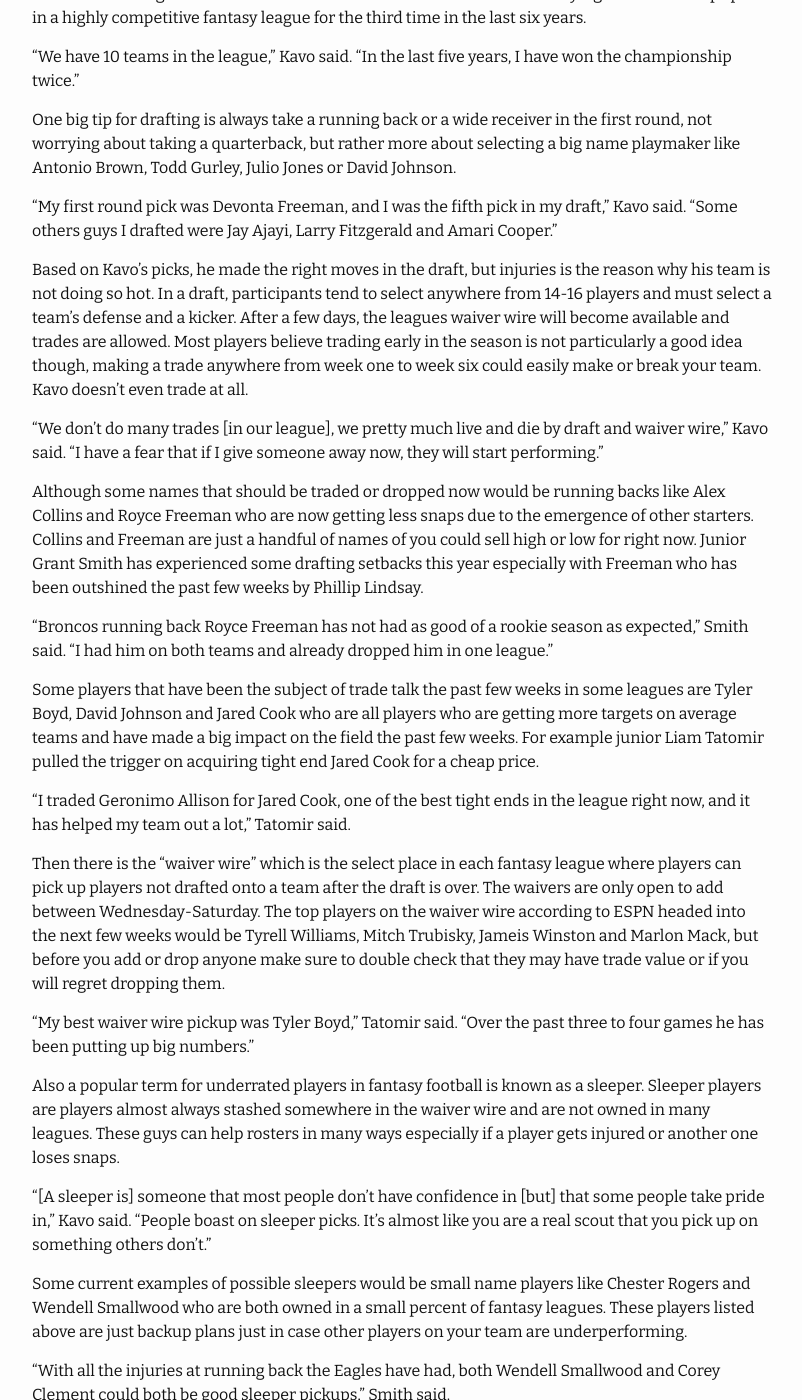
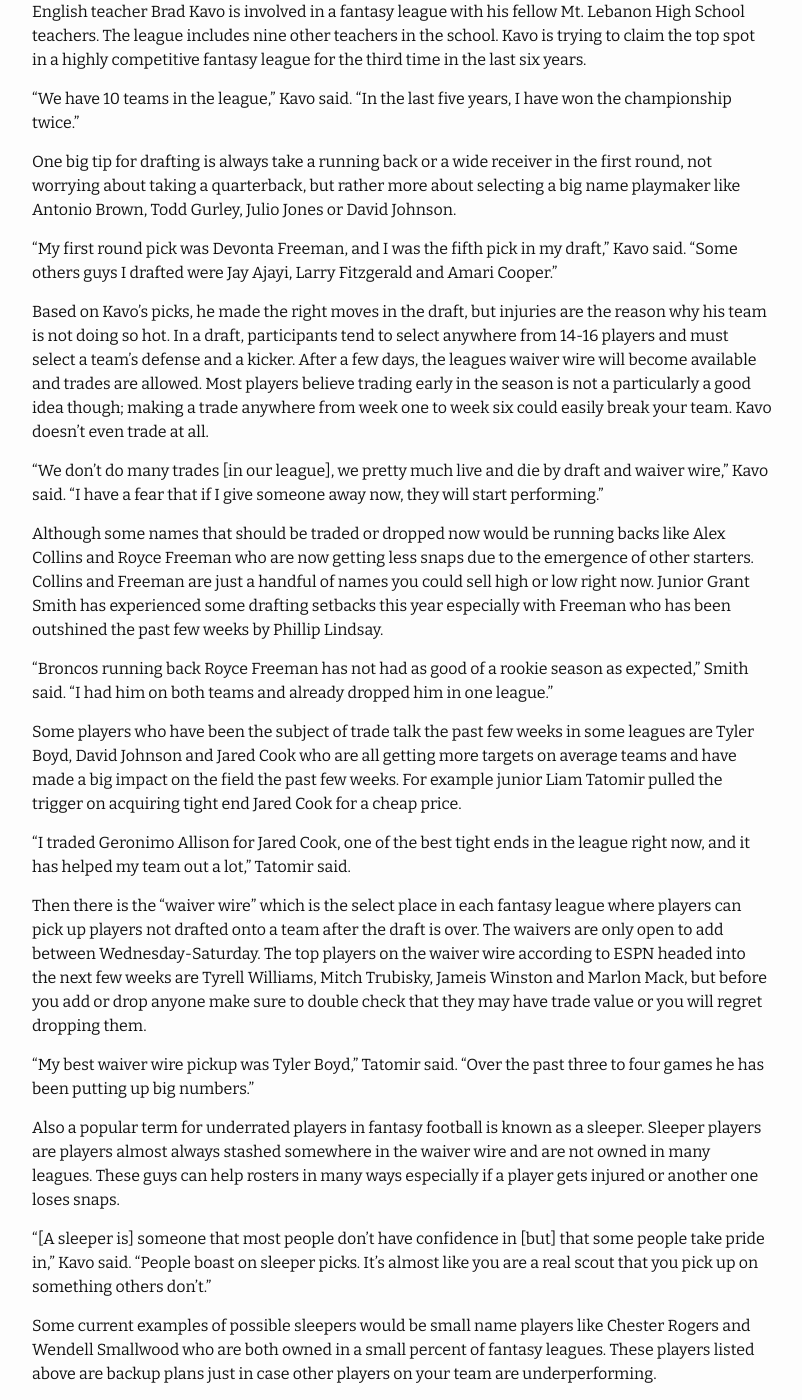
Before and after one commit to joshfeldstein/joshfeldstein.github.io, a Jekyll site: the page built from _posts/2018-10-22-fantasy-football.markdown, in a window 1280 px wide and 1400 px high, scrolled down 599 px. Shown: the whole window, without its empty margins (238-1040 px from the left). Built offline with Jekyll 4.4.1, drawn with Linux system fonts in a browser that asks for light colours; some of the changed text lies outside the part shown.

Commit message:
Update 2018-10-22-fantasy-football.markdown

```diff
--- a/_posts/2018-10-22-fantasy-football.markdown
+++ b/_posts/2018-10-22-fantasy-football.markdown
@@ -22,19 +22,19 @@ One big tip for drafting is always take a running back or a wide receiver in the
 
 “My first round pick was Devonta Freeman, and I was the fifth pick in my draft,” Kavo said. “Some others guys I drafted were Jay Ajayi, Larry Fitzgerald and Amari Cooper.”
 
-Based on Kavo’s picks, he made the right moves in the draft, but injuries is the reason why his team is not doing so hot. In a draft, participants tend to select anywhere from 14-16 players and must select a team’s defense and a kicker. After a few days, the leagues waiver wire will become available and trades are allowed. Most players believe trading early in the season is not particularly a good idea though, making a trade anywhere from week one to week six could easily make or break your team. Kavo doesn’t even trade at all.
+Based on Kavo’s picks, he made the right moves in the draft, but injuries are the reason why his team is not doing so hot. In a draft, participants tend to select anywhere from 14-16 players and must select a team’s defense and a kicker. After a few days, the leagues waiver wire will become available and trades are allowed. Most players believe trading early in the season is not a particularly a good idea though; making a trade anywhere from week one to week six could easily break your team. Kavo doesn’t even trade at all.
 
 “We don’t do many trades [in our league], we pretty much live and die by draft and waiver wire,” Kavo said. “I have a fear that if I give someone away now, they will start performing.”
 
-Although some names that should be traded or dropped now would be running backs like Alex Collins and Royce Freeman who are now getting less snaps due to the emergence of other starters. Collins and Freeman are just a handful of names of you could sell high or low for right now. Junior Grant Smith has experienced some drafting setbacks this year especially with Freeman who has been outshined the past few weeks by Phillip Lindsay.
+Although some names that should be traded or dropped now would be running backs like Alex Collins and Royce Freeman who are now getting less snaps due to the emergence of other starters. Collins and Freeman are just a handful of names you could sell high or low right now. Junior Grant Smith has experienced some drafting setbacks this year especially with Freeman who has been outshined the past few weeks by Phillip Lindsay.
 
 “Broncos running back Royce Freeman has not had as good of a rookie season as expected,” Smith said. “I had him on both teams and already dropped him in one league.”
 
-Some players that have been the subject of trade talk the past few weeks in some leagues are Tyler Boyd, David Johnson and Jared Cook who are all players who are getting more targets on average teams and have made a big impact on the field the past few weeks. For example junior Liam Tatomir pulled the trigger on acquiring tight end Jared Cook for a cheap price.
+Some players who have been the subject of trade talk the past few weeks in some leagues are Tyler Boyd, David Johnson and Jared Cook who are all getting more targets on average teams and have made a big impact on the field the past few weeks. For example junior Liam Tatomir pulled the trigger on acquiring tight end Jared Cook for a cheap price.
 
 “I traded Geronimo Allison for Jared Cook, one of the best tight ends in the league right now, and it has helped my team out a lot,” Tatomir said.
 
-Then there is the “waiver wire” which is the select place in each fantasy league where players can pick up players not drafted onto a team after the draft is over. The waivers are only open to add between Wednesday-Saturday. The top players on the waiver wire according to ESPN headed into the next few weeks would be Tyrell Williams, Mitch Trubisky, Jameis Winston and Marlon Mack, but before you add or drop anyone make sure to double check that they may have trade value or if you will regret dropping them.
+Then there is the “waiver wire” which is the select place in each fantasy league where players can pick up players not drafted onto a team after the draft is over. The waivers are only open to add between Wednesday-Saturday. The top players on the waiver wire according to ESPN headed into the next few weeks are Tyrell Williams, Mitch Trubisky, Jameis Winston and Marlon Mack, but before you add or drop anyone make sure to double check that they may have trade value or you will regret dropping them.
 
 “My best waiver wire pickup was Tyler Boyd,” Tatomir said. “Over the past three to four games he has been putting up big numbers.”
 
@@ -42,10 +42,10 @@ Also a popular term for underrated players in fantasy football is known as a sle
 
 “[A sleeper is] someone that most people don’t have confidence in [but] that some people take pride in,” Kavo said. “People boast on sleeper picks. It’s almost like you are a real scout that you pick up on something others don’t.”
 
-Some current examples of possible sleepers would be small name players like Chester Rogers and Wendell Smallwood who are both owned in a small percent of fantasy leagues. These players listed above are just backup plans just in case other players on your team are underperforming.
+Some current examples of possible sleepers would be small name players like Chester Rogers and Wendell Smallwood who are both owned in a small percent of fantasy leagues. These players listed above are backup plans just in case other players on your team are underperforming.
 
 “With all the injuries at running back the Eagles have had, both Wendell Smallwood and Corey Clement could both be good sleeper pickups,” Smith said.
 
-Winning a fantasy football league is no easy task. Having a 13 week regular season and a four week playoff schedule takes a lot of time and effort but according to Smith makes the season worthwhile.
+Winning a fantasy football league is no easy task. Having a 13-week regular season and a four week playoff schedule takes a lot of time and effort but according to Smith it makes the season worthwhile.
 
 “It’s fun to keep track of how good players are doing, to beat friends and to try and win the whole league,” Smith said.
```
Also changed, not shown: other parts of _posts/2018-10-22-fantasy-football.markdown (+1 -1 lines).
